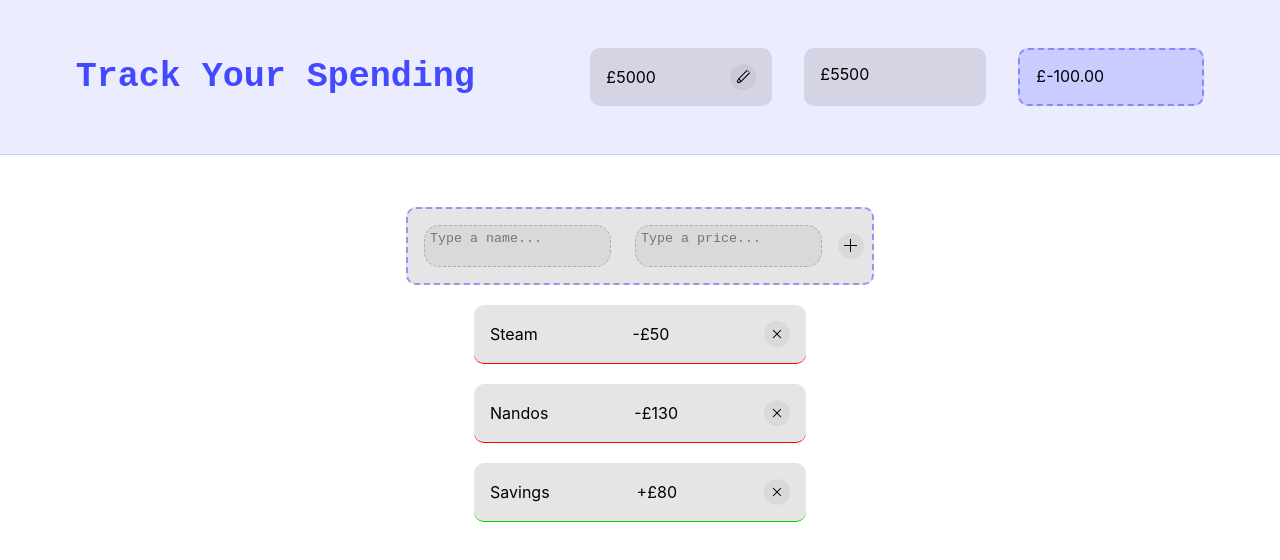
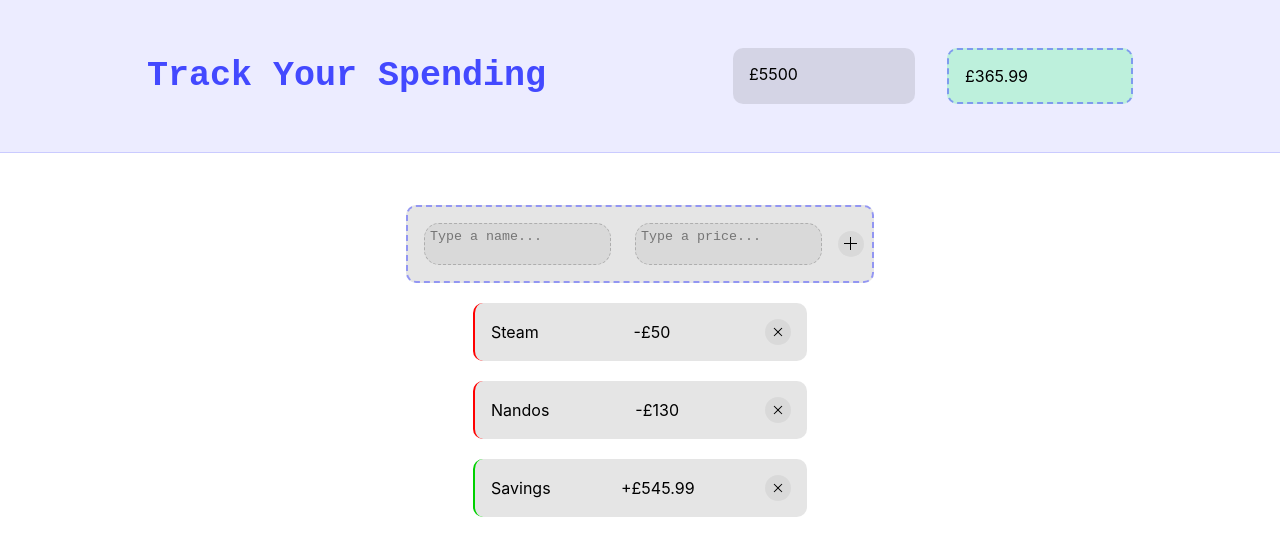
Before and after one commit to ibahm/Track-Your-Spending, a React (Create React App) app: page / in a window 1280 px wide. Shown: the top 560 px of the page. Built offline with nearby package versions, Linux system fonts and the light colour scheme.

Commit message:
Removed redundant information and options
- Removed the budget option
- 'Total' component now styles with a green or red background depending on amount

```diff
--- a/src/components/NavBar.js
+++ b/src/components/NavBar.js
@@ -1,25 +1,18 @@
 import React from "react";
-import { VscEdit } from "react-icons/vsc";
 import {GlobalContext} from "../context/GlobalState";
 import {useContext} from "react";
 
 const NavBar = () => {
     const {transactions} = useContext(GlobalContext);
-
     const prices = transactions.map(transaction => transaction.price);
-
     const total = prices.reduce((pVal, cVal) => (pVal + cVal)).toFixed(2);
 
     return (
         <div className="nav-bar">
             <h1 className="nav-title">Track Your Spending</h1>
             <ul>
-                <li className="budget-container">
-                    <span className = "budget">£5000</span>
-                    <VscEdit className="edit-budget"/>
-                </li>
                 <li className="item-2"><span className="expense">£5500</span></li>
-                <li className="item-3"><span className="total">£{total}</span></li>
+                <li className={total < 0 ? "total-red":"total-green"}><span className="total" >£{total}</span></li>
             </ul>
         </div>
     );
--- a/src/context/GlobalState.js
+++ b/src/context/GlobalState.js
@@ -6,7 +6,7 @@ const initialState = {
     transactions: [
         {id: {nanoid}, text: 'Steam', price: -50},
         {id: {nanoid}, text: 'Nandos', price: -130},
-        {id: {nanoid}, text: 'Savings', price: 80}
+        {id: {nanoid}, text: 'Savings', price: 545.99}
     ]
 }
 
--- a/src/index.css
+++ b/src/index.css
@@ -57,23 +57,21 @@ h1 {
   width: 150px;
 }
 
-.budget-container {
-  display: flex;
-  justify-content: space-between;
-  align-items: center;
-  background-color: rgba(0,0,0,0.1);
-}
-
 .item-2 {
   background-color: rgba(0,0,0,0.1);
 }
 
-.item-3 {
+.total-red {
   border: 2px dashed rgba(67, 73, 255, 0.5);
-  background-color: rgba(67, 73, 255, 0.2);
+  background-color: rgba(255, 0, 0, 0.2);
 }
 
-.edit-budget, .delete-button {
+.total-green {
+  border: 2px dashed rgba(67, 73, 255, 0.5);
+  background-color: rgba(0, 255, 81, 0.2);
+}
+
+.delete-button {
   padding: 5px;
   border-radius: 50px;
   transition: all 0.2s ease 0s;
@@ -97,7 +95,7 @@ h1 {
   padding: 1rem;
   background-color: rgba(0,0,0,0.1);
   border-radius: 10px;
-  border-bottom: 1px solid red;
+  border-left: 2px solid red;
   width: 300px;
   min-width: 300px;
   transition: all 0.2s ease 0s;
@@ -111,7 +109,7 @@ h1 {
   padding: 1rem;
   background-color: rgba(0,0,0,0.1);
   border-radius: 10px;
-  border-bottom: 1px solid rgb(0, 209, 0);
+  border-left: 2px solid rgb(0, 209, 0);
   width: 300px;
   min-width: 300px;
   transition: all 0.2s ease 0s;
@@ -161,7 +159,7 @@ textarea:focus {
   transition: all 0.2s ease 0s;
 }
 
-.add-button:hover, .edit-budget:hover, .delete-button:hover {
+.add-button:hover, .delete-button:hover {
   background-color: rgba(67, 73, 255, 0.2);
   transform: scale(1.08);
   cursor: pointer;
```
